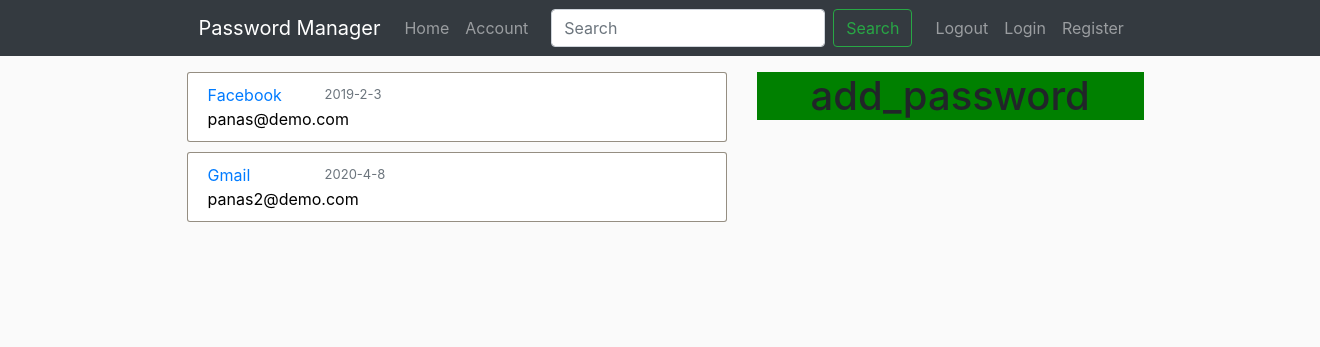
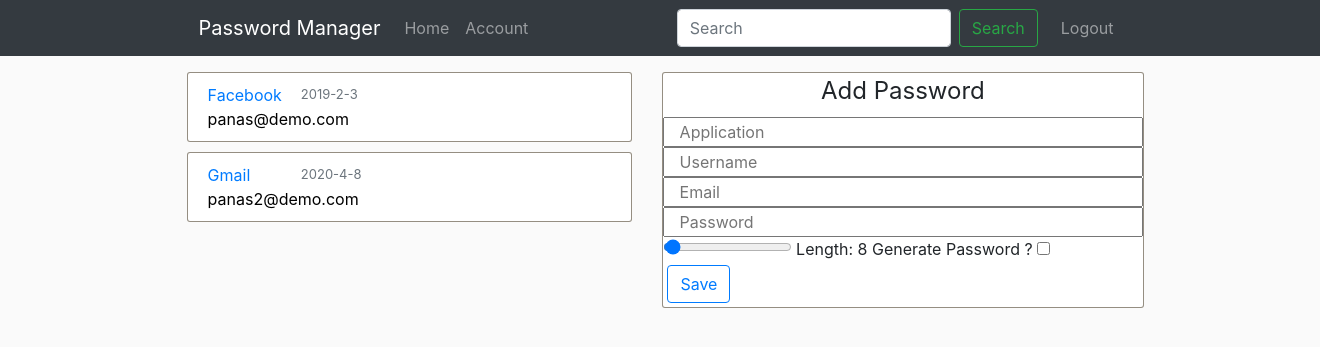
Before and after one commit to Panas18/PasswordManager-Flask, a Flask app: page / in a window 1320 px wide. Shown: the top 347 px of the page. Run offline with Flask 2, Linux system fonts and the light colour scheme; the visitor is signed in with stand-in values (Sample User, id 1); some libraries are stand-ins or nearby versions.

Commit message:
Range field to generate password

```diff
--- a/pasman/forms.py
+++ b/pasman/forms.py
@@ -1,8 +1,9 @@
 from flask_wtf import FlaskForm
-from wtforms import StringField, PasswordField, SubmitField, ValidationError
+from wtforms import StringField, PasswordField, SubmitField, ValidationError, BooleanField
 from wtforms.validators import (DataRequired, Email,
                                 Length, EqualTo)
 from pasman.models import User
+from wtforms.fields.html5 import IntegerRangeField
 
 class RegistrationForm(FlaskForm):
     username = StringField("Username",
@@ -37,3 +38,13 @@ class LoginForm(FlaskForm):
 
     password = PasswordField('Password', validators=[DataRequired()])
     submit = SubmitField('Register')
+
+
+class AddPostForm(FlaskForm):
+    app = StringField("Application")
+    username = StringField('Username')
+    email = StringField('Email')
+    password = PasswordField("Password", validators=[Length(min=5)])
+    password_len = IntegerRangeField("Password_len", default=8)
+    generate = BooleanField('Generate Password')
+    submit = SubmitField('Save')
--- a/pasman/routes.py
+++ b/pasman/routes.py
@@ -1,9 +1,10 @@
 from flask import render_template, url_for, flash, redirect, request
 from pasman import app, db
 from pasman.models import User, Post
-from pasman.forms import RegistrationForm, LoginForm
+from pasman.forms import RegistrationForm, LoginForm, AddPostForm
 from flask_login import login_user, login_required, logout_user, current_user
-
+import string
+import random
 
 posts = [
     {
@@ -28,11 +29,12 @@ posts = [
 ]
 
 
-@app.route('/')
-@app.route('/home')
+@app.route('/', methods=['GET', 'POST'])
+@app.route('/home', methods=['GET', 'POST'])
 @login_required
 def home():
-    return render_template('home.html', title='Home', posts=posts)
+    form = AddPostForm()
+    return render_template('home.html', title='Home', posts=posts, form=form)
 
 
 @app.route('/account')
@@ -56,7 +58,6 @@ def register():
                     password=form.password.data)
         db.session.add(user)
         db.session.commit()
-        flash('Your account has been created', 'success')
         return redirect(url_for('login'))
     return render_template('register.html', title='Register', form=form)
 
@@ -74,11 +75,15 @@ def login():
                 flash("login is successful", 'success')
                 next_page = request.args.get('next')
                 return redirect(next_page) if next_page else redirect(url_for('home'))
-                return redirect(url_for('home'))
             else:
                 flash("Your password is incorrect. Please try again!", 'danger')
                 return redirect(url_for('login'))
-        else:
             flash("Your email is not registered our database", 'danger')
             return redirect(url_for('login'))
     return render_template('login.html', title="Login", form=form)
+
+
+def generate_password(length):
+    password_char = string.ascii_letters + string.punctuation + string.digits
+    password = ''.join(random.choice(password_char) for _ in range(length))
+    return password
--- a/pasman/static/main.css
+++ b/pasman/static/main.css
@@ -13,12 +13,6 @@ body {
 .container {
     margin-left: 13%;
     margin-right: 13%;
-}
-
-.add_password {
-    background-color: green;
-    margin-right: 13%;
-    text-align: center;
 }
 
 .media {
@@ -65,3 +59,26 @@ body {
 .flash-message {
     text-align: center;
 }
+
+.form-section-add-password {
+    margin-right: 23%;
+    border: 1px solid rgba(133, 125, 111, 0.867);
+    border-radius: 3px;
+    background-color: #ffffff;
+}
+
+.pl-2 {
+    padding-left: 2%;
+}
+
+.mt-1 {
+    margin-top: 1%;
+    padding-left:1%;
+    padding-right:1%;
+}
+.content-section-form {
+    border: 1px solid rgba(133, 125, 111, 0.867);
+    border-radius: 3px;
+    background-color: #ffffff;
+    margin-right: 24%;
+}
--- a/pasman/templates/home.html
+++ b/pasman/templates/home.html
@@ -1,7 +1,7 @@
 {% extends 'layout.html' %}
 {% block content %}
     <div class='row'>
-        <div class='col-md-6'>
+        <div class='col-md-5'>
             {% with messages = get_flashed_messages(with_categories=true) %}
                 {% if messages %}
                     {% for category, message in messages %}
@@ -25,9 +25,22 @@
                 </div>
             {% endfor %}
         </div>
-        <div class='col-md-5'>
-            <div class='add_password'>
-                <h1>add_password</h1>
+        <div class='col-md-7'>
+            <div class='content-section-form'>
+                <form action="#" method="POST">
+                    <legend class='text-center'>
+                        Add Password
+                    </legend>
+                    {{ form.app (placeholder=form.app.label.text, class='col-xl-12') }}
+                    {{ form.username (placeholder=form.username.label.text, class='col-xl-12') }}
+                    {{ form.email (placeholder=form.email.label.text , class='col-xl-12') }}
+                    {{ form.password (placeholder=form.password.label.text , class='col-xl-12') }}
+                    {{ form.password_len(value=8, min=5, max=128) }} Length: <span id='length'></span>
+                    Generate Password ? {{ form.generate }}
+                    <div class='mt-1 mb-1'>
+                        {{ form.submit (class='btn btn-outline-primary') }}
+                    </div>
+                </form>
             </div>
         </div>
     </div>
--- a/pasman/templates/layout.html
+++ b/pasman/templates/layout.html
@@ -22,7 +22,7 @@
     <header>
         <nav class='navbar navbar-dark bg-dark navbar-expand-md fixed-top'>
             <div class='container'>
-                <a class='navbar-brand' href="{{ url_for('home') }}">Password Manager</a>
+                <a class='navbar-brand' href='/'>Password Manager</a>
                 <button class="navbar-toggler" type="button" data-toggle="collapse" data-target="#navbarSupportedContent"
                     aria-controls="navbarSupportedContent" aria-expanded="false" aria-label="Toggle navigation">
                     <span class="navbar-toggler-icon"></span>
@@ -33,18 +33,22 @@
                         <a class='nav-item nav-link' href="{{ url_for('home') }}">Home</a>
                         <a class='nav-item nav-link' href="{{ url_for('account') }}">Account</a>
                     </div>
-
+                    {% if current_user.is_authenticated %}
                         <div class='align-items-center col-auto'>
                             <form class="form-inline my-2 my-lg-0">
                                     <input class="form-control mr-sm-2" type="search" placeholder="Search" aria-label="Search">
                                     <button class="btn btn-outline-success my-2 my-sm-0" type="submit">Search</button>
                             </form>
                         </div>
+                    {% endif %}
 
                     <div class='navbar-nav'>
+                    {% if current_user.is_authenticated %}
                         <a class='nav-item nav-link' href="{{ url_for('logout') }}">Logout</a>
+                    {% else %}
                         <a class='nav-item nav-link' href="{{ url_for('login') }}">Login</a>
                         <a class='nav-item nav-link' href="{{ url_for('register') }}">Register</a>
+                    {% endif %}
                     </div>
                 </div>
             </div>
@@ -66,6 +70,36 @@
     <script src="https://maxcdn.bootstrapcdn.com/bootstrap/4.0.0/js/bootstrap.min.js"
         integrity="sha384-JZR6Spejh4U02d8jOt6vLEHfe/JQGiRRSQQxSfFWpi1MquVdAyjUar5+76PVCmYl"
         crossorigin="anonymous"></script>
+    <script>
+        let password_length = document.getElementById('password_len');
+        let password = document.getElementById('password');
+        let return_length = document.getElementById('length');
+        return_length.innerHTML = password_length.value;
+
+        password_length.oninput= function(){
+            return_length.innerHTML = this.value;
+            let generated_password = generate_password(password_length.value);
+            password.value = generated_password;
+        }
+
+        function generate_password( length ){
+            char = '';
+
+            for(let i=32; i<=126; i++){
+                char+= String.fromCharCode(i);
+            }
+
+            let generated_password = '';
+
+            for(let i=0, n = char.length; i<length; i++){
+                generated_password += char.charAt(Math.floor(Math.random() * n));
+            }
+            return generated_password;
+        }
+
+
+
+    </script>
 </body>
 
 </html>
```
Also changed, not shown: pasman/models.py (line endings or trailing spaces). Lines whose indentation alone changed are shown as unchanged.
